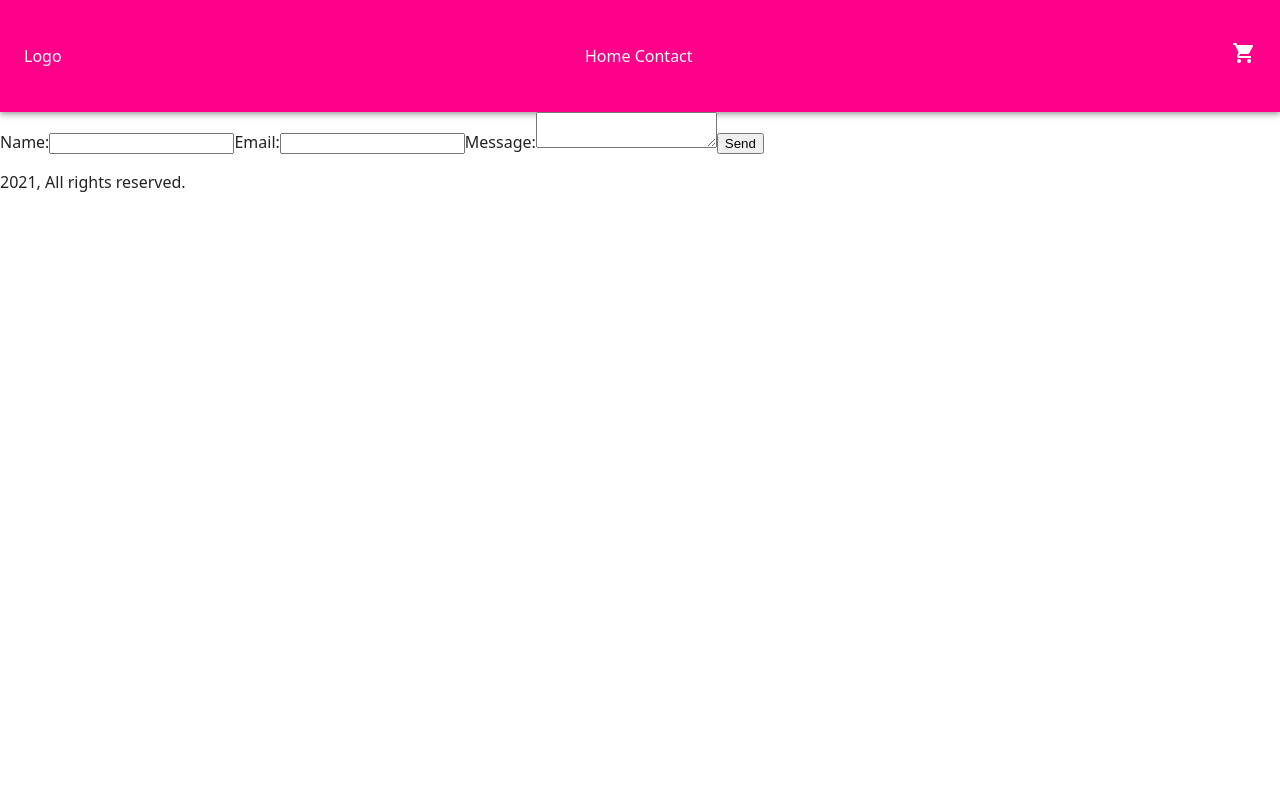
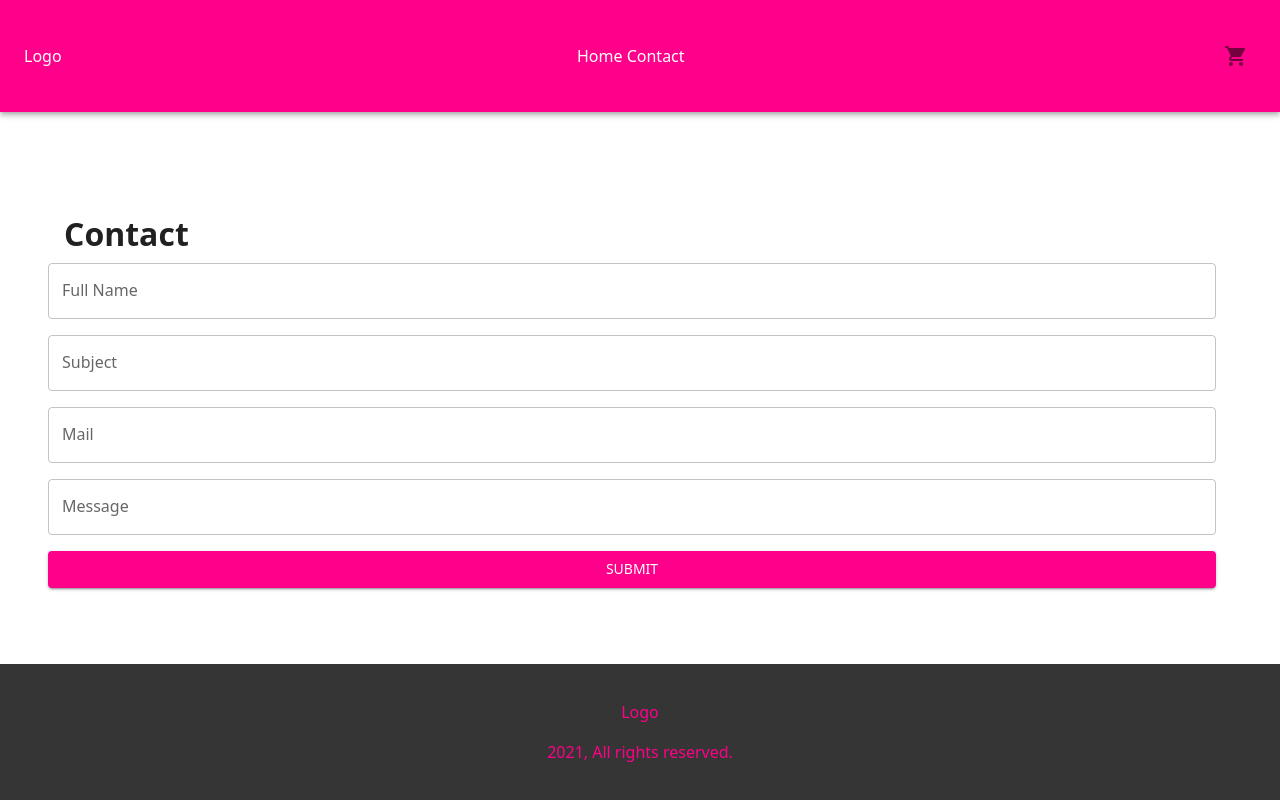
Before and after one commit to StineNygren/stine_react_ca, a React (Vite) app: page /contact in a window 1280 px wide. Built offline with nearby package versions, Linux system fonts and the light colour scheme.

Commit message:
form is made, cart need to be updated

```diff
--- a/package.json
+++ b/package.json
@@ -19,6 +19,7 @@
     "prop-types": "^15.8.1",
     "react": "^18.2.0",
     "react-dom": "^18.2.0",
+    "react-hook-form": "^7.51.2",
     "react-redux": "^9.1.0",
     "react-router-dom": "^6.22.3",
     "styled-components": "^6.1.8"
--- a/src/components/Layout/Footer/index.tsx
+++ b/src/components/Layout/Footer/index.tsx
@@ -1,7 +1,8 @@
 function Footer() {
     return (
-        <footer >
-            <p> 2021, All rights reserved.</p>
+        <footer   style={{ backgroundColor: '#353535',color:"#FF008A", padding: "20px" }}  >
+            <p style={{textAlign: "center"}}>Logo</p>
+            <p style={{textAlign: "center"}}> 2021, All rights reserved.</p>
         </footer>
      );
 }
--- a/src/components/Layout/Header/index.tsx
+++ b/src/components/Layout/Header/index.tsx
@@ -1,8 +1,34 @@
-import { AppBar, Toolbar, Grid, Box, Typography } from "@mui/material";
+import { AppBar, Toolbar, Grid, Box, Typography, IconButton, Badge } from "@mui/material";
 import ShoppingCartIcon from '@mui/icons-material/ShoppingCart';
 import { Link } from "react-router-dom";
+import { styled } from '@mui/system';
+import { useState, useEffect } from 'react';
+
+
 
 function Header() {
+
+    const [cartCount, setCartCount] = useState(0);
+
+    useEffect(() => {
+      // Get the current cart from localStorage
+      const cart = JSON.parse(localStorage.getItem('cart') || '[]');
+
+      // Update the cart count
+      setCartCount(cart.length);
+    }, []);
+
+    const StyledBadge = styled(Badge)(({ theme }) => ({
+        '& .MuiBadge-badge': {
+          color: theme.palette.primary.main,
+          backgroundColor: theme.palette.primary.contrastText,
+        },
+      }));
+
+
+
+
+
     return (
         <header>
             <Box>
@@ -19,7 +45,13 @@ function Header() {
                             </Box>
                         </Toolbar>
 
-                        <Link to="/cart" style={{color: "inherit"}}><ShoppingCartIcon /></Link>
+                        <Link to="/cart" style={{color: "inherit"}}>
+                        <IconButton aria-label="cart">
+                        <StyledBadge badgeContent={cartCount} >
+                            <ShoppingCartIcon />
+                        </StyledBadge>
+                        </IconButton>
+                        </Link>
 
 
 
--- a/src/components/Layout/index.tsx
+++ b/src/components/Layout/index.tsx
@@ -5,11 +5,11 @@ import Header from "./Header";
 
 function Layout() {
     return (
-        <>
-        <Header/>
-        <Outlet/>
-        <Footer/>
-        </>
+        <div style={{ display: 'flex', flexDirection: 'column', justifyContent: 'space-between', minHeight: '100vh' }}>
+            <Header/>
+            <Outlet/>
+            <Footer/>
+        </div>
      );
 }
 
--- a/src/components/ProductList/index.tsx
+++ b/src/components/ProductList/index.tsx
@@ -25,11 +25,15 @@ const ProductList: React.FC<ProductListProps> = ({ products }) => {
         />
       </Box>
       <Grid container spacing={3} justifyContent="center">
-        {filteredProducts.map(product => (
-          <Grid p={3}  key={product.id}>
-            <ProductCard product={product} />
-          </Grid>
-        ))}
+      {filteredProducts.length > 0 ? (
+    filteredProducts.map(product => (
+      <Grid p={3} key={product.id}>
+        <ProductCard product={product} />
+      </Grid>
+    ))
+  ) : (
+    <p>No products found.</p>
+  )}
       </Grid>
     </Box>
   );
--- a/src/pages/Contact/index.tsx
+++ b/src/pages/Contact/index.tsx
@@ -1,18 +1,53 @@
+import { Grid, Button, TextField, Container } from "@mui/material";
 import { Form } from "react-router-dom";
+import { Controller, useForm} from "react-hook-form";
+
+
+
 
 function Contact() {
+
+  const {control, handleSubmit, formState:{errors}} = useForm<IFormInput>();
+
+
+  interface IFormInput {
+    fullName: string;
+    subject: string;
+    mail: string;
+    message: string;
+  }
+
+  const onSubmit = (data: IFormInput) => {
+    console.log(data);
+  }
     return (
+      <Container maxWidth="lg">
+      <Grid container direction={"column"} justifyContent={"center"}>
 
-          <Form>
-            <label htmlFor="name">Name:</label>
-            <input type="text" id="name" name="name" />
-            <label htmlFor="email">Email:</label>
-            <input type="text" id="email" name="email" />
-            <label htmlFor="message">Message:</label>
-            <textarea id="message" name="message" />
-            <button type="submit">Send</button>
+        <h1>Contact</h1>
+        <Form onSubmit={handleSubmit(onSubmit)}>
+        <Grid container direction={"column"} spacing={2} gap={2}>
+            <Controller control={control} name="fullName" rules={{required: "Name is requierd", minLength: {value: 3, message: "Must be at least 3 characters"}}} render={({field:{ onChange, value}}) =>
+                <TextField type="text" variant="outlined" label="Full Name" onChange={onChange} value={value}  helperText={errors.fullName ? errors.fullName.message : ''}/>
+            } />
+            <Controller control={control} name="subject" rules={{required: "Subject is requierd", minLength: {value: 3, message: "Must be at least 3 characters"}}} render={({field:{ onChange, value}}) =>
+                <TextField type="text" variant="outlined" label="Subject" onChange={onChange} value={value}  helperText={errors.subject ? errors.subject.message : ''}/>
+            } />
+            <Controller control={control}  name="mail" rules={{required: "Email is requierd",pattern: { value: /^[A-Z0-9._%+-]+@[A-Z0-9.-]+\.[A-Z]{2,4}$/i, message: "invalid email address"
+    }}} render={({field:{ onChange, value}}) =>
+                <TextField  variant="outlined" label="Mail" onChange={onChange} value={value}  helperText={errors.mail ? errors.mail.message : ''}/>
+            } />
+            <Controller control={control} name="message" rules={{required: "Message is requierd", minLength: {value: 3, message: "Must be at least 3 characters"}}} render={({field:{ onChange, value}}) =>
+                <TextField type="text" variant="outlined" label="Message" onChange={onChange} value={value}  helperText={errors.message ? errors.message.message : ''}/>
+            } />
 
-          </Form>
+        <Button   type="submit" variant="contained" color="primary">Submit</Button>
+        </Grid>
+
+        </Form>
+      </Grid>
+      </Container>
+
 
 
      );
--- a/src/pages/Home/index.tsx
+++ b/src/pages/Home/index.tsx
@@ -14,7 +14,7 @@ function Home() {
   }
 
   return (
-    <Grid container justifyContent={"center"}>
+    <Grid container justifyContent={"center"} >
       <ProductList products={products || []} />
     </Grid>
   );
--- a/src/pages/ProductPage/index.tsx
+++ b/src/pages/ProductPage/index.tsx
@@ -1,7 +1,7 @@
 import { useParams } from 'react-router-dom';
 import { Review } from '../../types/types';
 import { useGetPostQuery } from '../../servises/api.reducer';
-import { Rating, Box, Typography, Grid } from '@mui/material';
+import { Rating, Box, Typography, Grid, Container } from '@mui/material';
 import AddToCart from '../../components/AddToCart';
 
 function ProductPage() {
@@ -11,20 +11,22 @@ function ProductPage() {
     console.log(data)
     return (
         <>
+        <Container maxWidth="lg">
             {isLoading && <div>Loading...</div>}
             {error && <div>Error: </div>}
             {data && (
 
-                <Grid container>
+                <Grid container justifyContent={"center"} gap={5}>
                 <Grid item>
                 <div>
-                <img src={data.image.url} alt={data.image.alt} />
+                <img style={{ height: "500px", width: "500px", objectFit: "cover"}} src={data.image.url} alt={data.image.alt} />
                 </div>
             </Grid>
-            <Grid item >
+            <Grid item sx={{maxWidth: "500px"}} >
                 <div>
                 <h2>{data.title}</h2>
                 <p>{data.description}</p>
+                <Rating name="half-rating" defaultValue={data.rating} precision={0.5} />
                 <Box display="flex">
                 <Typography variant="body2">
                   {data.price === data.discountedPrice ? data.price : data.discountedPrice}
@@ -36,7 +38,7 @@ function ProductPage() {
                 </Typography>
                 </Box>
                 <p>{data.price}</p>
-                <Rating name="half-rating" defaultValue={data.rating} precision={0.5} />
+
                 <AddToCart product={data} />
                 <h3>Reviews</h3>
                 {data.reviews.map((review: Review) => (
@@ -51,6 +53,7 @@ function ProductPage() {
             </Grid>
 
                  )}
+            </Container>
                 </>
         );
 }
```
Also changed, not shown: 1 other file (tests, documents, lock files or other folders). Lines whose indentation alone changed are shown as unchanged.
